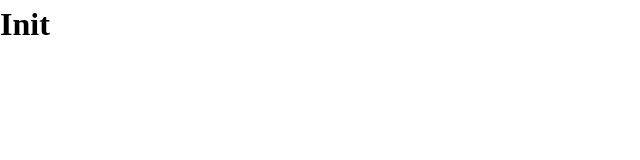
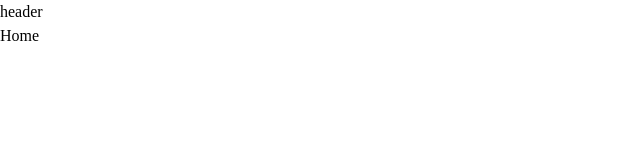
Before and after one commit to adoppp/lernenwerte, a React (Vite) app: page / in a window 1280 px wide. Shown: the top 160 px of the page, without its empty margins (0-640 px from the left). Built offline with nearby package versions, Linux system fonts and the light colour scheme.

Commit message:
feature(routing): basic routing added

```diff
--- a/package.json
+++ b/package.json
@@ -15,7 +15,8 @@
     "@mui/material": "^7.3.1",
     "react": "^19.1.1",
     "react-dom": "^19.1.1",
-    "react-router": "^7.8.1"
+    "react-router": "^7.8.1",
+    "vite-tsconfig-paths": "^5.1.4"
   },
   "devDependencies": {
     "@eslint/js": "^9.33.0",
--- a/src/App.tsx
+++ b/src/App.tsx
@@ -1,7 +1,15 @@
+import { Suspense } from "react";
+import { Outlet } from "react-router";
+
+import { Header } from "@/components/Header/Header";
+
 export const App = () => {
     return (
-        <h1>
-            Init
-        </h1>
+        <>
+            <Header/>
+            <Suspense fallback={<div>Loading...</div>}>
+                <Outlet />
+            </Suspense>
+        </>
     );
 };
--- /dev/null
+++ b/src/components/Header/Header.tsx
@@ -0,0 +1,9 @@
+import type { FC, ReactElement } from "react"
+
+export const Header: FC = (): ReactElement => {
+    return (
+        <header>
+            header
+        </header>
+    );
+};
--- a/src/main.tsx
+++ b/src/main.tsx
@@ -1,11 +1,13 @@
 import { StrictMode } from 'react';
 import { createRoot } from 'react-dom/client';
+import { RouterProvider } from 'react-router';
 
-import { App } from '@/App';
 import '@/styles/reset.css';
+
+import { router } from '@/routing';
 
 createRoot(document.getElementById('root')!).render(
 	<StrictMode>
-		<App />
+		<RouterProvider router={router} />
 	</StrictMode>,
 );
--- /dev/null
+++ b/src/pages/Home/Home.tsx
@@ -0,0 +1,11 @@
+import type { FC, ReactElement } from "react";
+
+const Home: FC = (): ReactElement => {
+    return (
+        <>
+            Home
+        </>
+    );
+};
+
+export default Home;
--- /dev/null
+++ b/src/routing/entities.ts
@@ -0,0 +1,6 @@
+export const entitites = {
+    HOME: '/',
+    TESTS: '/tests',
+    TEST: 'tests/:id',
+    USER: 'profile'
+} as const;
--- /dev/null
+++ b/src/routing/index.tsx
@@ -0,0 +1,11 @@
+import { App } from "@/App";
+import { createBrowserRouter } from "react-router";
+import { mapRoutes, routes } from "@/routing/router.config";
+
+export const router = createBrowserRouter([
+    {
+        path: '/',
+        element: <App />,
+        children: mapRoutes(routes),
+    }
+]);
--- /dev/null
+++ b/src/routing/router.config.tsx
@@ -0,0 +1,39 @@
+import { lazy, type ReactNode } from "react";
+import type { RouteObject } from "react-router";
+
+interface BasicRoute {
+    element: ReactNode;
+    children?: RouteItem[];
+};
+
+type IndexRoute = BasicRoute & { path?: never, index: boolean};
+
+type PathRoute = BasicRoute & { path: string, index?: never};
+
+type RouteItem = IndexRoute | PathRoute;
+
+const Home = lazy(() => import('@/pages/Home/Home'));
+
+export const routes: RouteItem[] = [
+    {
+        index: true,
+        element: <Home />
+    }
+];
+
+export const mapRoutes = (routes: RouteItem[]): RouteObject[] => {
+    return routes.map(route => {
+        if ('index' in route && route.index && !route.path) {
+            return {
+                index: route.index,
+                element: route.element,
+            }
+        }
+
+        return {
+            path: route.path,
+            element: route.element,
+            children: route.children ? mapRoutes(route.children) : undefined,
+        }
+    })
+}
--- a/vite.config.ts
+++ b/vite.config.ts
@@ -11,4 +11,4 @@ export default defineConfig({
       '@': path.resolve(__dirname, './src'),
     },
   }
-})
+});
```
Also changed, not shown: 1 other file (tests, documents, lock files or other folders).
